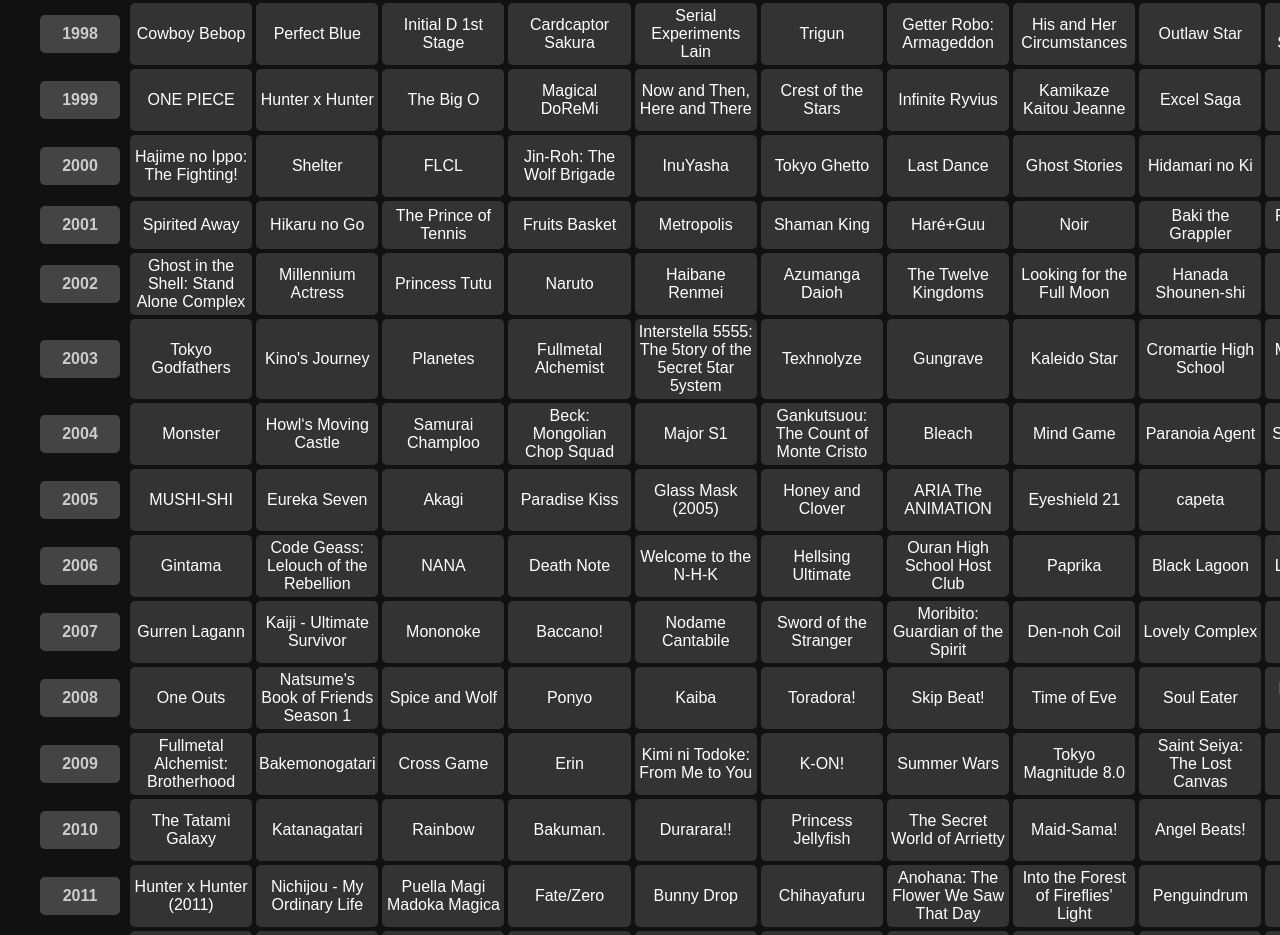
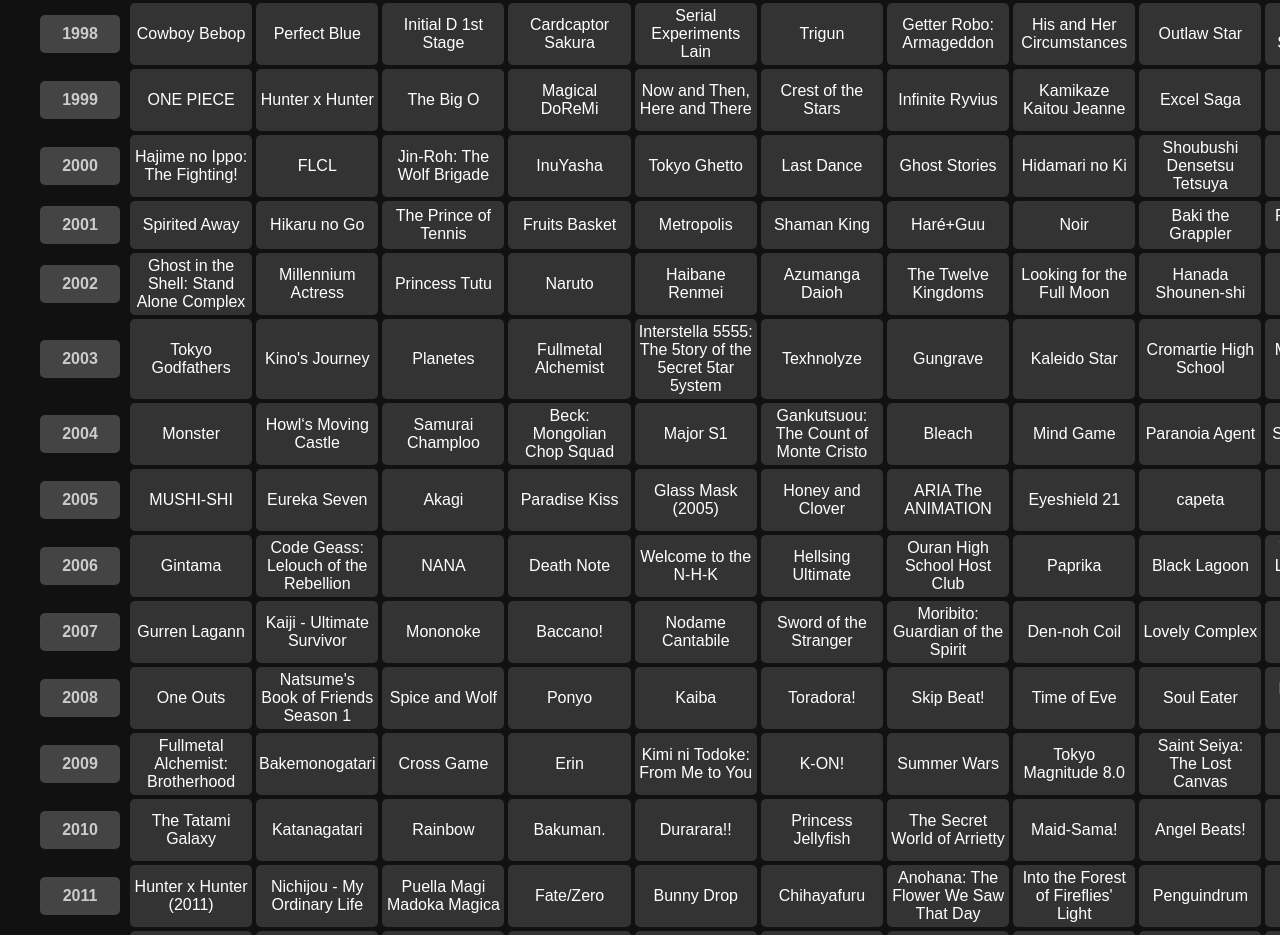
Before and after one commit to TurtleByte/anime-checklist, a plain HTML site: page index.html in a window 1280 px wide. Shown: the part 1063-1998 px from the top of the page. Drawn offline with Linux system fonts and the light colour scheme.

Commit message:
Update index.html

```diff
--- a/index.html
+++ b/index.html
@@ -167,7 +167,7 @@
   { year: 1997, titles: ['Princess Mononoke', 'Berserk', 'Revolutionary Girl Utena', 'Kindaichi Shounen no Jikenbo (TV)', 'The King of Braves: GaoGaiGar', 'Pokémon', 'Crayon Kingdom of Dreams', 'Cooking Master Boy', 'Flame of Recca', 'Grander Musashi', 'Vampire Princess Miyu (TV)', 'Hakugei: Legend of the Moby Dick'] },
   { year: 1998, titles: ['Cowboy Bebop', 'Perfect Blue', 'Initial D 1st Stage', 'Cardcaptor Sakura', 'Serial Experiments Lain', 'Trigun', 'Getter Robo: Armageddon', 'His and Her Circumstances', 'Outlaw Star', 'Yokohama Shopping Log', 'MASTER Keaton', 'Fushigi Mahou Fun Fun Pharmacy'] },
   { year: 1999, titles: ['ONE PIECE', 'Hunter x Hunter', 'The Big O', 'Magical DoReMi', 'Now and Then, Here and There', 'Crest of the Stars', 'Infinite Ryvius', 'Kamikaze Kaitou Jeanne', 'Excel Saga', 'Gokudo', 'Zoids', 'Aoyama Goushou Tanpenshuu'] },
-  { year: 2000, titles: ['Hajime no Ippo: The Fighting!', 'Shelter', 'FLCL', 'Jin-Roh: The Wolf Brigade', 'InuYasha', 'Tokyo Ghetto', 'Last Dance', 'Ghost Stories', 'Hidamari no Ki', 'Shoubushi Densetsu Tetsuya', 'Yu-Gi-Oh!', 'On Your Mark'] },
+  { year: 2000, titles: ['Hajime no Ippo: The Fighting!', 'FLCL', 'Jin-Roh: The Wolf Brigade', 'InuYasha', 'Tokyo Ghetto', 'Last Dance', 'Ghost Stories', 'Hidamari no Ki', 'Shoubushi Densetsu Tetsuya', 'Yu-Gi-Oh!', 'On Your Mark', 'Daa! Daa! Daa!'] },
   { year: 2001, titles: ['Spirited Away', 'Hikaru no Go', 'The Prince of Tennis', 'Fruits Basket', 'Metropolis', 'Shaman King', 'Haré+Guu', 'Noir', 'Baki the Grappler', 'R.O.D - READ OR DIE', 'Mazinkaiser', 'Hellsing'] },
   { year: 2002, titles: ['Ghost in the Shell: Stand Alone Complex', 'Millennium Actress', 'Princess Tutu', 'Naruto', 'Haibane Renmei', 'Azumanga Daioh', 'The Twelve Kingdoms', 'Looking for the Full Moon', 'Hanada Shounen-shi', 'The Cat Returns', 'Full Metal Panic!', 'Hungry Heart: Wild Striker'] },
   { year: 2003, titles: ['Tokyo Godfathers', "Kino's Journey", 'Planetes', 'Fullmetal Alchemist', 'Interstella 5555: The 5tory of the 5ecret 5tar 5ystem', 'Texhnolyze', 'Gungrave', 'Kaleido Star', 'Cromartie High School', 'Mujin Wakusei Survive', 'Last Exile', 'Detective School Q'] },
@@ -209,7 +209,7 @@
   { year: 1997, titles: ['Princess Mononoke', 'Berserk', 'Pokémon', 'Revolutionary Girl Utena', 'Flame of Recca', 'Agent Aika', 'Vampire Princess Miyu (TV)', 'The King of Braves: GaoGaiGar', 'Kindaichi Shounen no Jikenbo (TV)', 'Tenchi in Tokyo', "Night Warriors: Darkstalkers' Revenge", 'Dr. Slump'] },
   { year: 1998, titles: ['Cowboy Bebop', 'Serial Experiments Lain', 'Perfect Blue', 'Trigun', 'Initial D 1st Stage', 'Cardcaptor Sakura', 'His and Her Circumstances', 'Yu☆Gi☆Oh!', 'Outlaw Star', 'Yokohama Shopping Log', 'Kite', 'Blue Submarine No. 6'] },
   { year: 1999, titles: ['ONE PIECE', 'Hunter x Hunter', 'Now and Then, Here and There', 'The Big O', 'Digimon Adventure (Movie)', 'Excel Saga', 'Revolutionary Girl Utena: The Adolescence of Utena', 'Magical DoReMi', 'Petshop of Horrors', 'Blue Gender', 'My Neighbors the Yamadas', 'Crest of the Stars'] },
-  { year: 2000, titles: ['FLCL', 'InuYasha', 'Hajime no Ippo: The Fighting!', 'Yu-Gi-Oh!', 'Shelter', 'Ghost Stories', 'Jin-Roh: The Wolf Brigade', 'Love Hina', 'Blood: The Last Vampire', 'Gravitation TV', 'Black★Rock Shooter', 'NieA_7'] },
+  { year: 2000, titles: ['FLCL', 'InuYasha', 'Hajime no Ippo: The Fighting!', 'Yu-Gi-Oh!', 'Ghost Stories', 'Jin-Roh: The Wolf Brigade', 'Love Hina', 'Blood: The Last Vampire', 'Gravitation TV', 'Black★Rock Shooter', 'NieA_7', 'Escaflowne: A Girl in Gaea'] },
   { year: 2001, titles: ['Spirited Away', 'Hellsing', 'Fruits Basket', 'Shaman King', 'Baki the Grappler', 'The Prince of Tennis', 'Metropolis', 'Hikaru no Go', 'Cat Soup', 'Noir', 'Rave Master', 'Alien Nine'] },
   { year: 2002, titles: ['Naruto', 'Azumanga Daioh', 'Full Metal Panic!', 'Haibane Renmei', 'Chobits', 'Ghost in the Shell: Stand Alone Complex', 'The Cat Returns', 'Millennium Actress', 'Princess Tutu', 'The Twelve Kingdoms', 'Voices of a Distant Star', '.hack//SIGN'] },
   { year: 2003, titles: ['Fullmetal Alchemist', "Kino's Journey", 'Tokyo Godfathers', 'Texhnolyze', 'Planetes', "Wolf's Rain", 'Gunslinger Girl', 'Gungrave', 'Cromartie High School', 'Lunar Legend Tsukihime', 'Last Exile', 'Chrono Crusade'] },
@@ -218,7 +218,7 @@
   { year: 2006, titles: ['Death Note', 'Code Geass: Lelouch of the Rebellion', 'Gintama', 'Ouran High School Host Club', 'Black Lagoon', 'The Melancholy of Haruhi Suzumiya', 'NANA', 'Welcome to the N-H-K', 'Fate/stay night', 'When They Cry', 'Hellsing Ultimate', 'The Girl Who Leapt Through Time'] },
   { year: 2007, titles: ['Gurren Lagann', 'Clannad', '5 Centimeters per Second', 'Baccano!', 'Darker than Black', 'Lucky☆Star', 'School Days (TV)', 'Lovely Complex', 'Claymore', 'the Garden of sinners Chapter 1: Thanatos. (Overlooking View)', 'Kaiji - Ultimate Survivor', 'Mononoke'] },
   { year: 2008, titles: ['Toradora!', 'Soul Eater', 'Black Butler', 'A Certain Magical Index', 'Spice and Wolf', 'Ponyo', 'To Love Ru', "Natsume's Book of Friends Season 1", 'Rosario + Vampire', 'Vampire Knight', 'Kiss x Sis', 'Sekirei'] },
-  { year: 2009, titles: ['Fullmetal Alchemist: Brotherhood', 'Fairy Tail', 'Bakemonogatari', 'K-ON!', 'Kimi ni Todoke: From Me to You', 'The Melancholy of Haruhi Suzumiya (2009)', 'Summer Wars', 'Eden of the East', "Heaven's Lost Property", 'Pandora Hearts', 'Tokyo Magnitude 8.0', 'Darker than Black: Gemini of the Meteor'] },
+  { year: 2009, titles: ['Fullmetal Alchemist: Brotherhood', 'Fairy Tail', 'Bakemonogatari', 'K-ON!', 'Kimi ni Todoke: From Me to You', 'The Melancholy of Haruhi Suzumiya (2009)', 'Summer Wars', 'Eden of the East', "Heaven's Lost Property", 'Pandora Hearts', 'Tokyo Magnitude 8.0', 'Phantom: Requiem for the Phantom'] },
   { year: 2010, titles: ['Angel Beats!', 'Durarara!!', 'Maid-Sama!', 'High School of the Dead', 'Oreimo', 'The Tatami Galaxy', 'Katanagatari', 'Shiki', 'Bakuman.', 'Baka and Test - Summon the Beasts', 'Seitokai Yakuindomo', 'The Secret World of Arrietty'] },
   { year: 2011, titles: ['Hunter x Hunter (2011)', 'Blue Exorcist', 'The Future Diary', 'Anohana: The Flower We Saw That Day', 'Fate/Zero', 'Puella Magi Madoka Magica', 'Deadman Wonderland', 'Guilty Crown', 'Nichijou - My Ordinary Life', "Into the Forest of Fireflies' Light", 'Infinite Stratos', 'Chihayafuru'] },
   { year: 2012, titles: ['Sword Art Online', "JoJo's Bizarre Adventure (TV)", 'PSYCHO-PASS', 'Hyouka', 'Love, Chunibyo & Other Delusions', 'High School DxD', 'The Pet Girl of Sakurasou', "Kuroko's Basketball", 'My Little Monster', 'Magi: The Labyrinth of Magic', 'Wolf Children', 'Daily Lives of High School Boys'] },
```
